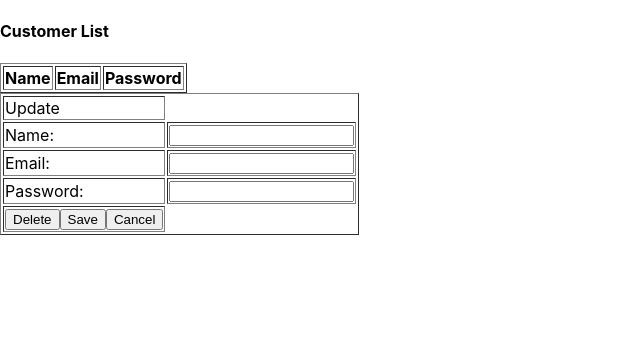
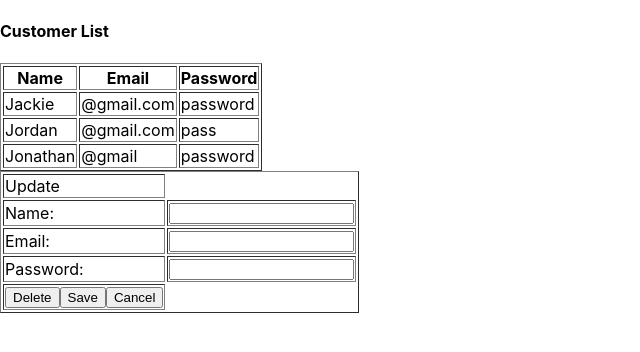
Before and after one commit to JacTobias/ProjectWork, a React (Create React App) app in the folder front-end-app/: page / in a window 1280 px wide. Shown: the top 352 px of the page, without its empty margins (0-640 px from the left). Built offline with nearby package versions, Linux system fonts and the light colour scheme.

Commit message:
finished stage 2

```diff
--- a/front-end-app/src/App.js
+++ b/front-end-app/src/App.js
@@ -13,8 +13,13 @@ function onCancelPressed(){
   console.log("Cancel pressed")
 }
 
+function updateCustomers(){
+
+
+}
+
 function App() {
-
+  let customers=[['Jackie','@gmail.com','password'],['Jordan','@gmail.com','pass'],['Jonathan','@gmail','password']]
  return(
   <div>
     <div id='data'></div>
@@ -28,7 +33,16 @@ function App() {
         </tr>
       </thead>
       <tbody>
-
+        {customers.map(
+          (item, index)=>{
+            return(<tr>
+              <td>{item[0]}</td>
+              <td>{item[1]}</td>
+              <td>{item[2]}</td>
+              </tr>
+            )
+          }
+        )}
 
       </tbody>
     </table>
```
